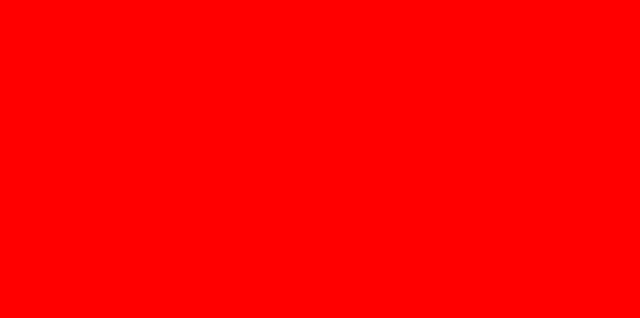
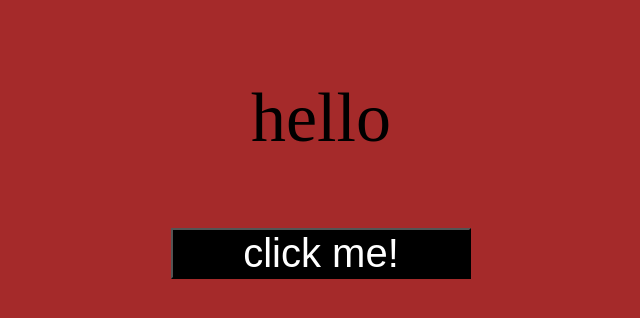
Before and after one commit to andrei2708/chairs-shop-online, a website: page index.html in a window 1280 px wide. Shown: the whole page, without its empty margins (319-959 px from the left). Drawn offline with Linux system fonts and the light colour scheme.

```diff
--- a/index.html
+++ b/index.html
@@ -9,6 +9,7 @@
     <title>Магазин кресел</title>
 </head>
 <body>
-
+    <p>hello</p>
+    <button class="btn">click me!</button>
 </body>
 </html>
--- a/package.json
+++ b/package.json
@@ -5,7 +5,8 @@
   "main": "index.js",
   "scripts": {
     "test": "echo \"Error: no test specified\" && exit 1",
-    "styles": "node-sass -w ./src/scss -o ./src/css"
+    "styles": "node-sass -w ./src/scss -o ./src/css",
+    "browsersync": "browser-sync start --server --files '**/*'"
   },
   "repository": {
     "type": "git",
--- a/src/scss/index.scss
+++ b/src/scss/index.scss
@@ -1,3 +1,17 @@
 body {
-  background: red;
+  display: flex;
+  flex-direction: column;
+  background: brown;
+  p {
+    font-size: 70px;
+    text-align: center;
+  }
+  .btn {
+    width: 300px;
+    background: black;
+    margin: auto;
+    //justify-content: center;
+    color: white;
+    font-size: 40px;
+  }
 }
```
Also changed, not shown: src/css/index.css.
